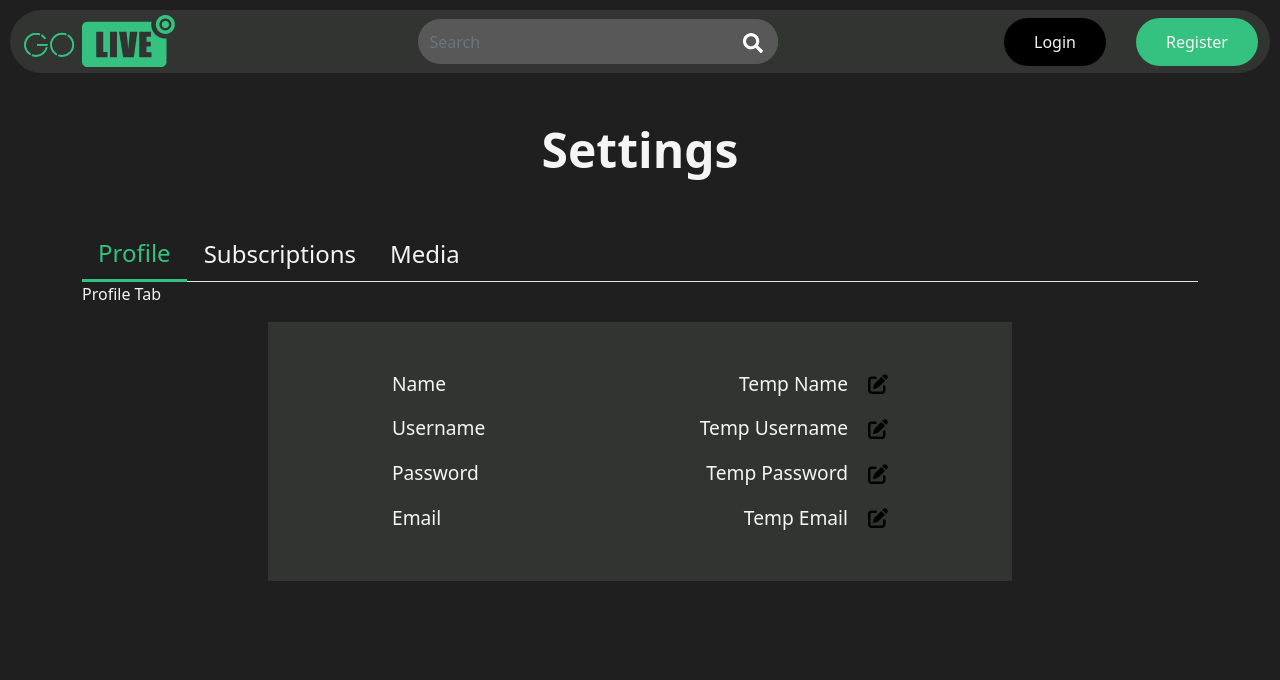
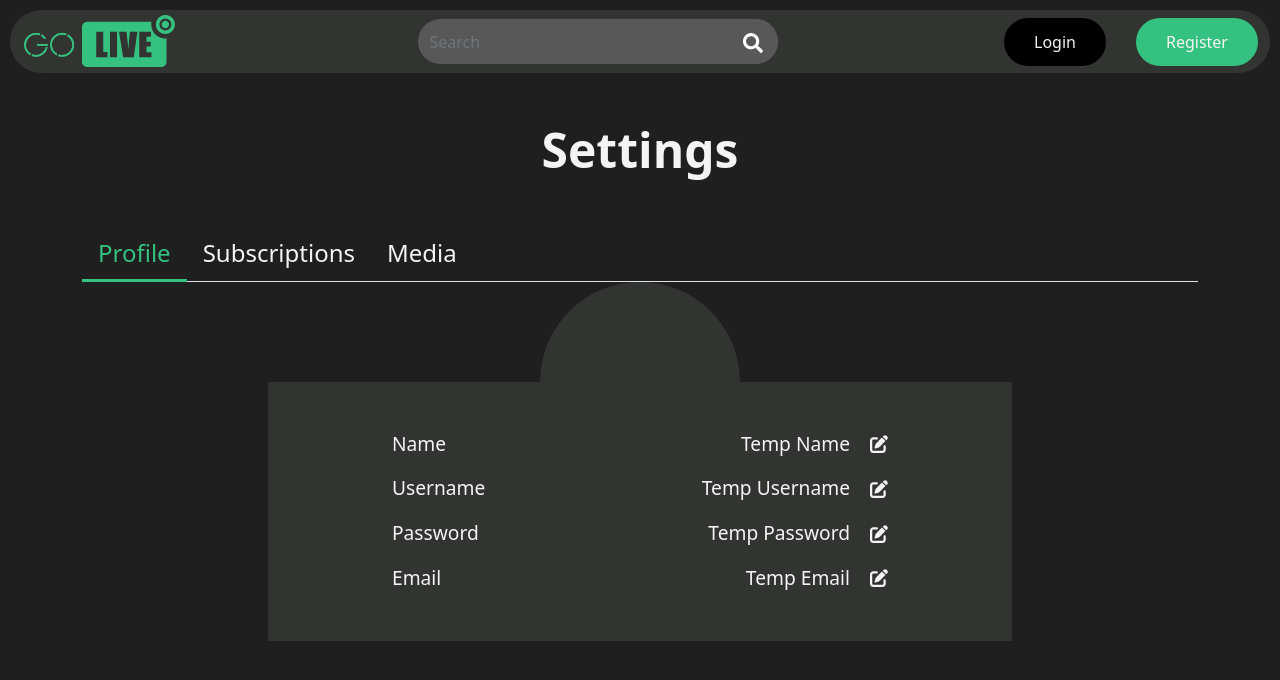
Before and after one commit to TrickkyRicky/GoLive, a React (Create React App) app in the folder FrontEnd/: page /Settings in a window 1280 px wide. Shown: the top 680 px of the page. Built offline with nearby package versions, Linux system fonts and the light colour scheme; no server answers.

Commit message:
Created new components for Settings Page, and completed functionality of Tabs

```diff
--- a/FrontEnd/package.json
+++ b/FrontEnd/package.json
@@ -3,11 +3,15 @@
   "version": "0.1.0",
   "private": true,
   "dependencies": {
+    "@fortawesome/fontawesome-svg-core": "^6.1.1",
+    "@fortawesome/free-solid-svg-icons": "^6.1.1",
+    "@fortawesome/react-fontawesome": "^0.1.18",
     "@reduxjs/toolkit": "^1.8.0",
     "@testing-library/jest-dom": "^5.16.2",
     "@testing-library/react": "^12.1.3",
     "@testing-library/user-event": "^13.5.0",
     "bootstrap": "^5.1.3",
+    "framer-motion": "^6.2.8",
     "query-string": "^7.1.1",
     "react": "^17.0.2",
     "react-bootstrap": "^2.2.0",
--- /dev/null
+++ b/FrontEnd/src/components/settingPanes/Media.jsx
@@ -0,0 +1,12 @@
+import React from 'react'
+
+const Media = () => {
+  return (
+    <div>
+        <h1 className='settings-title'>Media</h1>
+    </div>
+  )
+}
+
+
+export default Media
--- /dev/null
+++ b/FrontEnd/src/components/settingPanes/Profile.jsx
@@ -0,0 +1,76 @@
+import React from 'react'
+import Form from "react-bootstrap/Form";
+
+import { FontAwesomeIcon } from '@fortawesome/react-fontawesome'
+import { faPenToSquare} from '@fortawesome/free-solid-svg-icons'
+import {Container, Row, Col, Tab} from "react-bootstrap";
+
+const Profile = () => {
+  return (
+    <Row>
+        <Col></Col>
+        <Col xs={8}>
+          <Row>
+            <Col></Col>
+            <Col xs={2}><div className="profile-picture"></div></Col>
+            <Col></Col>
+          </Row>
+          <Row className="form-background">
+            <Col></Col>
+            <Col xs={8} className="pt-5">
+              <Form>
+                <Row>
+                  <Col>
+                    <Form.Label className="form-label-leftside mb-0">Name</Form.Label>
+                  </Col>
+                  <Col>
+                    <Form.Label className="form-label-rightside mb-0">
+                      <div className="custom-padding">Temp Name </div>
+                      <FontAwesomeIcon icon={faPenToSquare} className="edit-icon"/>
+                    </Form.Label>
+                  </Col>
+                </Row>
+                <Row className="mt-3">
+                  <Col>
+                    <Form.Label className="form-label-leftside mb-0">Username</Form.Label>
+                  </Col>
+                  <Col>
+                    <Form.Label className="form-label-rightside mb-0">
+                      <div className="custom-padding">Temp Username </div>
+                      <FontAwesomeIcon icon={faPenToSquare} className="edit-icon"/>
+                    </Form.Label>
+                  </Col>
+                </Row>
+                <Row className="mt-3">
+                  <Col>
+                    <Form.Label className="form-label-leftside mb-0">Password</Form.Label>
+                  </Col>
+                  <Col>
+                    <Form.Label className="form-label-rightside mb-0">
+                      <div className="custom-padding">Temp Password </div>
+                      <FontAwesomeIcon icon={faPenToSquare} className="edit-icon"/>
+                    </Form.Label>
+                  </Col>
+                </Row>
+                <Row className="mt-3 mb-5">
+                  <Col>
+                    <Form.Label className="form-label-leftside mb-0">Email</Form.Label>
+                  </Col>
+                  <Col>
+                    <Form.Label className="form-label-rightside mb-0">
+                      <div className="custom-padding">Temp Email</div>
+                      <FontAwesomeIcon icon={faPenToSquare} className="edit-icon"/>
+                    </Form.Label>
+                  </Col>
+                </Row>
+              </Form>
+            </Col>
+            <Col></Col>
+          </Row>
+        </Col>
+        <Col></Col>
+      </Row>
+  )
+}
+
+export default Profile;
--- /dev/null
+++ b/FrontEnd/src/components/settingPanes/Subscriptions.jsx
@@ -0,0 +1,12 @@
+import React from 'react'
+
+const Subscriptions = () => {
+  return (
+    <div>
+        <h1 className='settings-title'>Subscriptions</h1>
+    </div>
+  )
+}
+
+
+export default Subscriptions
--- a/FrontEnd/src/pages/Settings.jsx
+++ b/FrontEnd/src/pages/Settings.jsx
@@ -2,18 +2,18 @@ import React, { useState, useEffect } from "react";
 import { useDispatch } from "react-redux";
 
 //Bootstrap
-import {Container, Row, Col, Tabs, Tab, Sonnet} from "react-bootstrap";
+import {Container, Row, Col, Tab} from "react-bootstrap";
+import Nav from "react-bootstrap/Nav";
+import Form from "react-bootstrap/Form";
 
-import Navbar from "react-bootstrap/Navbar";
-import Nav from "react-bootstrap/Nav";
-import NavDropdown from "react-bootstrap/NavDropdown";
-import Form from "react-bootstrap/Form";
-import Button from "react-bootstrap/Button";
-import Dropdown from "react-bootstrap/Dropdown";
-import Image from "react-bootstrap/Image";
-import editIcon from "../assets/edit.svg"
+import { FontAwesomeIcon } from '@fortawesome/react-fontawesome'
+import { faPenToSquare} from '@fortawesome/free-solid-svg-icons'
 
 import { getUser, updateUser } from "../store/user/user-actions";
+import Profile from "../components/settingPanes/Profile";
+import Subscriptions from "../components/settingPanes/Subscriptions";
+import Media from "../components/settingPanes/Media";
+
 
 const Settings = (props) => {
   const dispatch = useDispatch();
@@ -27,7 +27,7 @@ const Settings = (props) => {
   });
 
   const handleChange = (e, field) => {
-    let value = (field == 'avatar') ? e.target.files[0] : e.target.value;
+    let value = (field === 'avatar') ? e.target.files[0] : e.target.value;
 
     setValues({
       ...values,
@@ -69,13 +69,13 @@ const Settings = (props) => {
         <Row>
           <Col>
             <Nav variant="tabs">
-              <Nav.Item className="settings-navbar-item">
+              <Nav.Item>
                 <Nav.Link eventKey="profile" className="settings-navbar-link">Profile</Nav.Link>
               </Nav.Item>
-              <Nav.Item className="settings-navbar-item">
+              <Nav.Item>
                 <Nav.Link eventKey="subscriptions" className="settings-navbar-link">Subscriptions</Nav.Link>
               </Nav.Item>
-              <Nav.Item className="settings-navbar-item">
+              <Nav.Item>
                 <Nav.Link eventKey="media" className="settings-navbar-link">Media</Nav.Link>
               </Nav.Item>
             </Nav>
@@ -85,77 +85,25 @@ const Settings = (props) => {
           <Col>
             <Tab.Content>
               <Tab.Pane eventKey="profile">
-                <p className="settings-tab-pane">Profile Tab</p>
+                <Profile />
               </Tab.Pane>
               <Tab.Pane eventKey="subscriptions">
-                <p className="settings-tab-pane">Subscriptions Tab</p>
+                <Subscriptions />
               </Tab.Pane>
               <Tab.Pane eventKey="media">
-                <p className="settings-tab-pane">Media Tab</p>
+                <Media />
               </Tab.Pane>
             </Tab.Content>
           </Col>
         </Row>
       </Tab.Container>
-      <Row>
-        <Col></Col>
-        <Col xs={8} className="form-background">
-          <Row>
-            <Col></Col>
-            <Col xs={8} className="pt-5">
-              <Form>
-                <Row>
-                  <Col>
-                    <Form.Label className="form-label-leftside mb-0">Name</Form.Label>
-                  </Col>
-                  <Col>
-                    <Form.Label className="form-label-rightside mb-0">
-                      <div className="custom-padding">Temp Name </div>
-                      <Image className="edit-icon" src={editIcon} alt="Edit Icon"/>
-                    </Form.Label>
-                  </Col>
-                </Row>
-                <Row className="mt-3">
-                  <Col>
-                    <Form.Label className="form-label-leftside mb-0">Username</Form.Label>
-                  </Col>
-                  <Col>
-                    <Form.Label className="form-label-rightside mb-0">
-                      <div className="custom-padding">Temp Username </div>
-                      <Image className="edit-icon" src={editIcon} alt="Edit Icon"/>
-                    </Form.Label>
-                  </Col>
-                </Row>
-                <Row className="mt-3">
-                  <Col>
-                    <Form.Label className="form-label-leftside mb-0">Password</Form.Label>
-                  </Col>
-                  <Col>
-                    <Form.Label className="form-label-rightside mb-0">
-                      <div className="custom-padding">Temp Password </div>
-                      <Image className="edit-icon" src={editIcon} alt="Edit Icon"/>
-                    </Form.Label>
-                  </Col>
-                </Row>
-                <Row className="mt-3 mb-5">
-                  <Col>
-                    <Form.Label className="form-label-leftside mb-0">Email</Form.Label>
-                  </Col>
-                  <Col>
-                    <Form.Label className="form-label-rightside mb-0">
-                      <div className="custom-padding">Temp Email</div>
-                      <Image className="edit-icon" src={editIcon} alt="Edit Icon"/>
-                    </Form.Label>
-                  </Col>
-                </Row>
-              </Form>
-            </Col>
-            <Col></Col>
-          </Row>
-        </Col>
-        <Col></Col>
-      </Row>
-      {/* <Row>
+    </Container>
+  );
+};
+
+export default Settings;
+
+{/* <Row>
         <Col>
           <Form className="auth-form">
             <Form.Group controlId="formFile" className="mb-3">
@@ -201,8 +149,3 @@ const Settings = (props) => {
           </Form>
         </Col>
       </Row> */}
-    </Container>
-  );
-};
-
-export default Settings;
--- a/FrontEnd/src/styles/_settings.scss
+++ b/FrontEnd/src/styles/_settings.scss
@@ -4,37 +4,43 @@
     text-align: center;
     font-size: 48px;
     font-weight: bold;
-  }
+}
 
-  .settings-navbar-link {
-    color: #F5F4F4;
-    font-size: x-large;
-  }
+.settings-navbar-link {
+  color: #F5F4F4;
+  font-size: x-large;
 
-  .settings-navbar-link:hover {
+  &:hover {
     color: #35C280;
   }
+}
 
-  .settings-navbar-link.nav-link.active {
+.settings-navbar-link.nav-link {
+  border: none;
+
+  &.active {
     background-color: #1f1f1f;
     color: #35C280;
-    border-left: none;
-    border-right: none;
-    border-top: none;
     border-bottom: 3px solid #35C280;
   }
-
-  .settings-navbar-item.hover {
-    border-left: none;
-    border-right: none;
-    border-top: none;
-  }
+}
 
   .settings-tab-pane {
     color: #F5F4F4;
   }
 
   .form-background{
+    background-color: #323432;
+  }
+
+  .profile-picture {
+    position: relative;
+    top: 50%;
+    left: 50%;
+    transform: translate(-50%, -50%);
+    height: 100px;
+    width: 200px;
+    border-radius: 150px 150px 0 0;
     background-color: #323432;
   }
 
@@ -52,9 +58,7 @@
   }
 
   .edit-icon {
-    display: flex;
-    width: 20px;
-    height: 20px;
+    font-size: large;
     color: #F5F4F4;
   }
 
```
Also changed, not shown: FrontEnd/src/assets/edit.svg, 1 other file (tests, documents, lock files or other folders).
